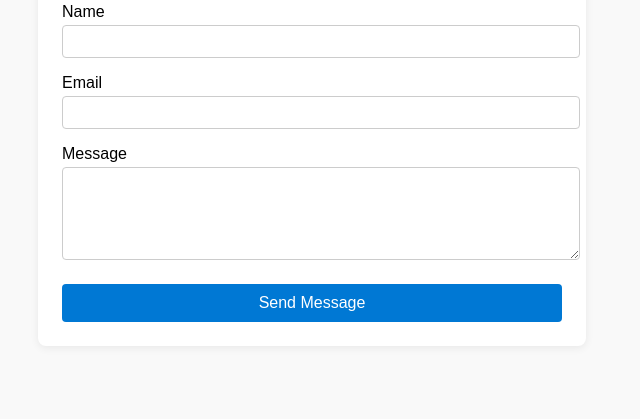
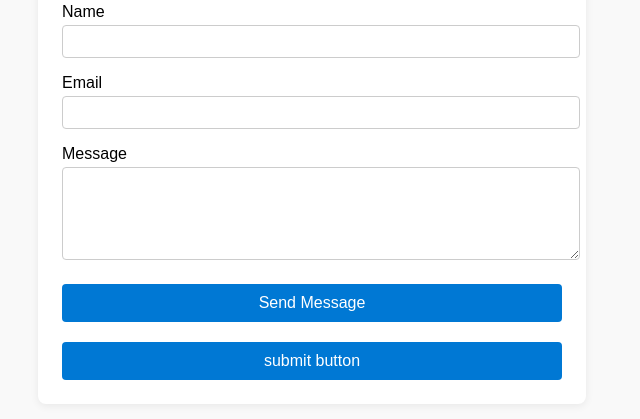
Before and after one commit to kiyaka-990/splitmate, a plain HTML site: page contact.html in a window 1280 px wide. Shown: the part 263-682 px from the top of the page, without its empty margins (328-968 px from the left). Drawn offline with Linux system fonts and the light colour scheme.

Commit message:
submit button

```diff
--- a/contact.html
+++ b/contact.html
@@ -31,6 +31,7 @@
             <textarea id="message" name="message" rows="5" required></textarea>
 
             <button type="submit">Send Message</button>
+            <button>submit button</button>
         </form>
     </div>
 </body>
```
